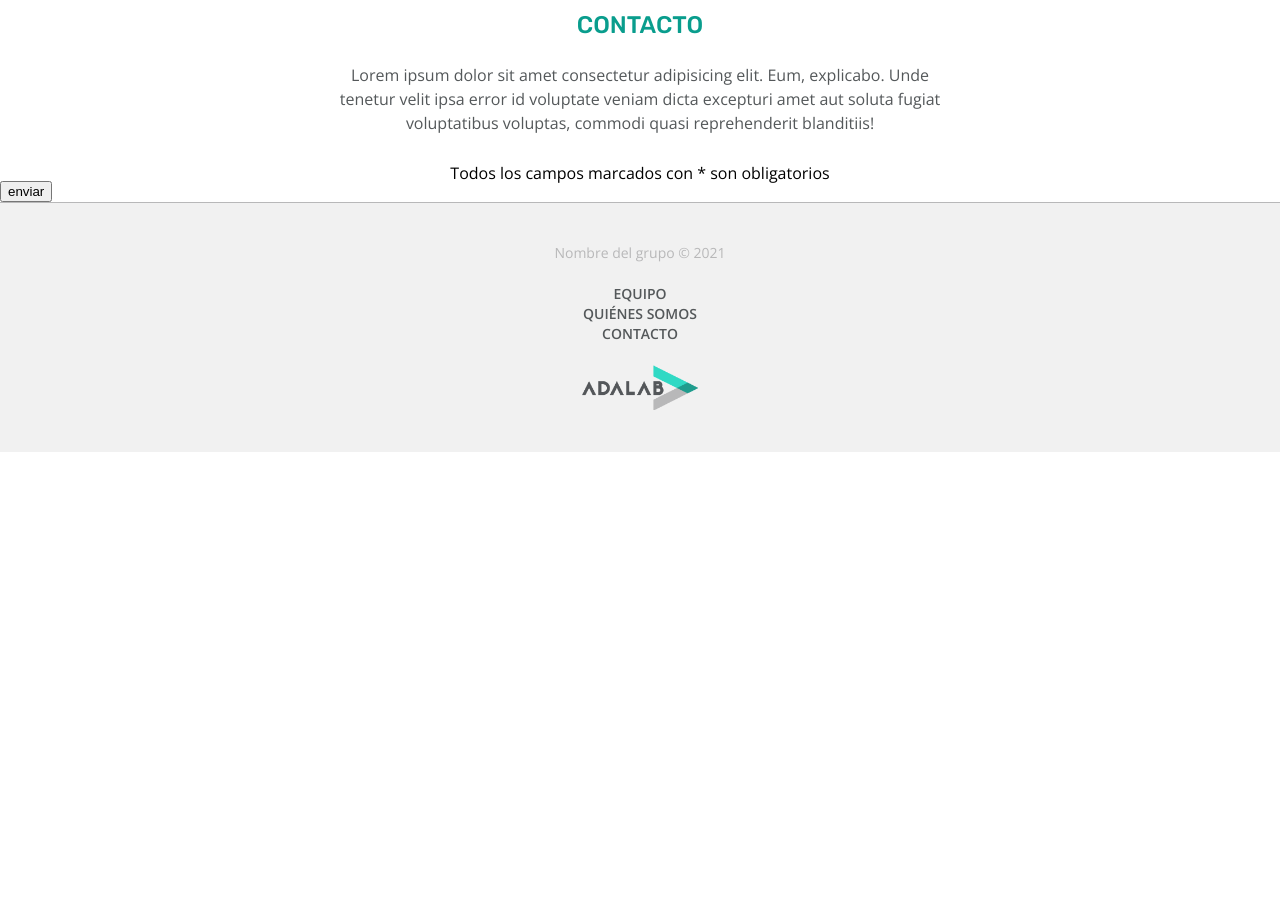
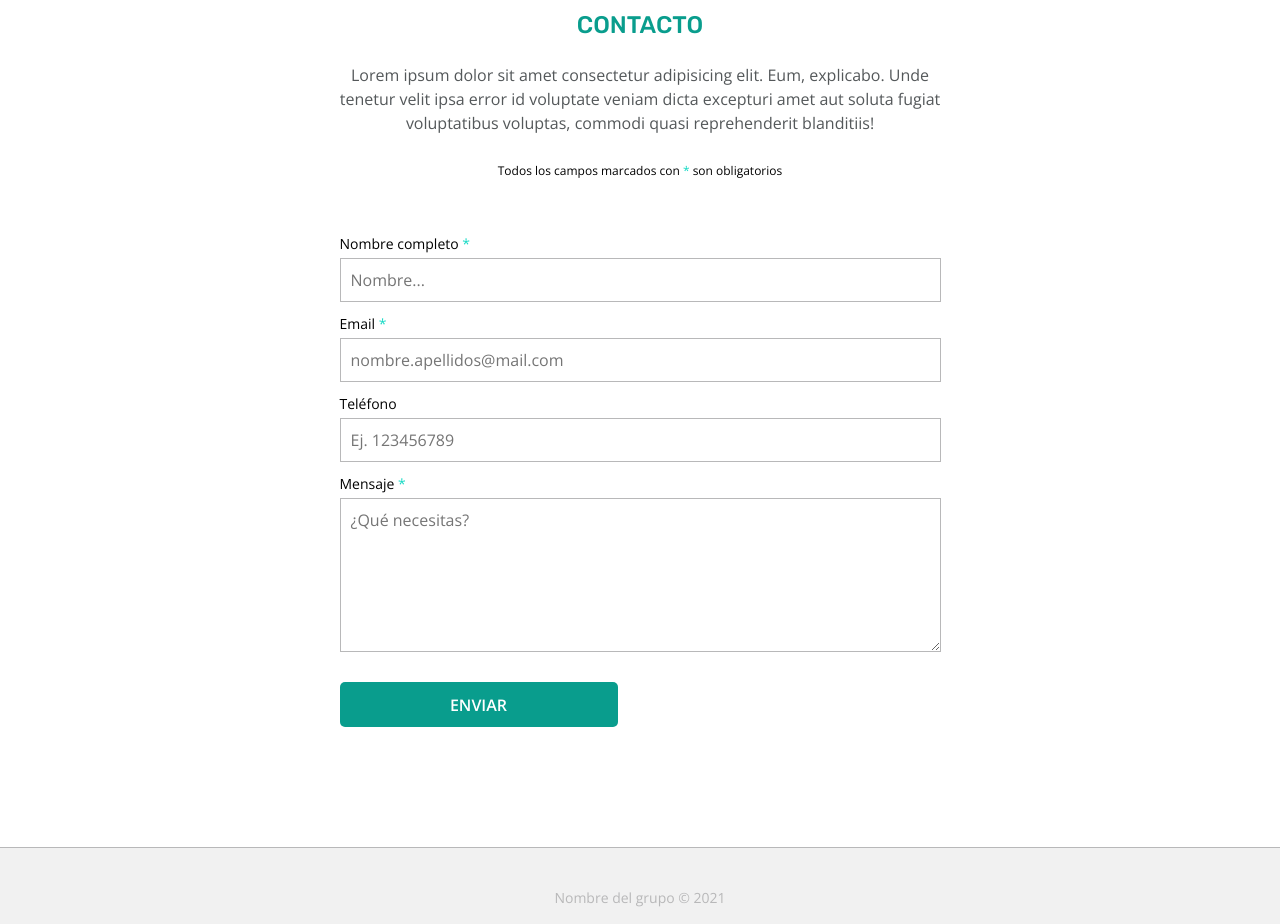
Before and after one commit to Adalab/HTML-CSS-team-introduction-page, a website: page src/html/contact.html in a window 1280 px wide. Shown: the part 442-1366 px from the top of the page. Before the commit the page ends 894 px from the top, so only its background shows below. Drawn offline with nearby package versions, Linux system fonts and the light colour scheme; files that its build step writes are made by us from their sources; files whose address does not match are found by name.

Commit message:
contact form updated

```diff
--- a/src/html/partials/contact-main.html
+++ b/src/html/partials/contact-main.html
@@ -11,14 +11,28 @@
 				id voluptate veniam dicta excepturi amet aut soluta fugiat voluptatibus voluptas, commodi quasi
 				reprehenderit blanditiis!
 			</p>
-			<small>
+			<small class="small">
 				Todos los campos marcados con <span class="asterisk">*</span> son
 				obligatorios</small>
 		</article>
 	</div>
 </section>
 
-<form action="https://formspree.io/f/moqygnrq" method="POST">
-	<!-- your other form fields go here -->
-	<button type="submit">enviar</button>
+
+<form class="form" id="fs-frm" name="contact-form" accept-charset="utf-8" action="https://formspree.io/f/moqygnrq"
+	method="post">
+
+	<label class="form__label" for="full-name">Nombre completo <span class="asterisk">*</span></label>
+	<input class="form__input" type="text" name="name" id="full-name" placeholder="Nombre..." required />
+	<label class="form__label" for="email-address">Email <span class="asterisk">*</span></label>
+	<input class="form__input" type="email" name="_replyto" id="email-address" placeholder="nombre.apellidos@mail.com"
+		required />
+	<label class="form__label" for="telephone">Teléfono</label>
+	<input class="form__input" type="telephone" name="telephone" id="telephone" placeholder="Ej. 123456789" />
+	<label class="form__label" for="complaint">Mensaje <span class="asterisk">*</span></label>
+	<textarea class="form__textarea" rows="6" name="message" id="message" placeholder="¿Qué necesitas?"
+		required></textarea>
+	<input class="form__input" type="hidden" name="_subject" id="email-subject" value="Formulario web grupo" />
+
+	<input class="form__submit" type="submit" value="Enviar">
 </form>
--- a/src/scss/layout/_contact.scss
+++ b/src/scss/layout/_contact.scss
@@ -10,7 +10,8 @@
   text-align: center;
   &__wrapper {
     @media all and (min-width: 768px) {
-      margin: 0 45px;
+      width: 442px;
+      margin: 0 auto;
     }
     @media all and (min-width: 1200px) {
       width: 601px;
@@ -34,3 +35,60 @@
     }
   }
 }
+.small {
+  display: block;
+  font-size: 12px;
+  margin-top: 30px;
+  font-family: $text-font;
+}
+.asterisk {
+  color: $title-color-primary;
+}
+.form {
+  display: flex;
+  flex-direction: column;
+  margin: 60px 15px;
+  @media all and (min-width: 768px) {
+    width: 442px;
+    margin: 60px auto;
+  }
+  @media all and (min-width: 1200px) {
+    width: 601px;
+    margin: 60px auto 120px auto;
+  }
+  &__label {
+    display: block;
+    font-size: 14px;
+    margin-bottom: 7px;
+  }
+  &__input,
+  &__textarea {
+    margin-bottom: 15px;
+    border: 1px solid #b8b8b9;
+    padding: 10px;
+  }
+
+  &__input,
+  &__textarea,
+  &__submit {
+    font-size: $text-size;
+    font-family: $text-font;
+  }
+  &__submit {
+    background-color: $title-color-secondary;
+    border: none;
+    padding: 10px;
+    border-radius: 5px;
+    text-transform: uppercase;
+    color: white;
+    font-weight: bold;
+    margin-top: 15px;
+    @media all and (min-width: 768px) {
+      width: 206px;
+      height: 45px;
+    }
+    @media all and (min-width: 1200px) {
+      width: 278px;
+    }
+  }
+}
```
